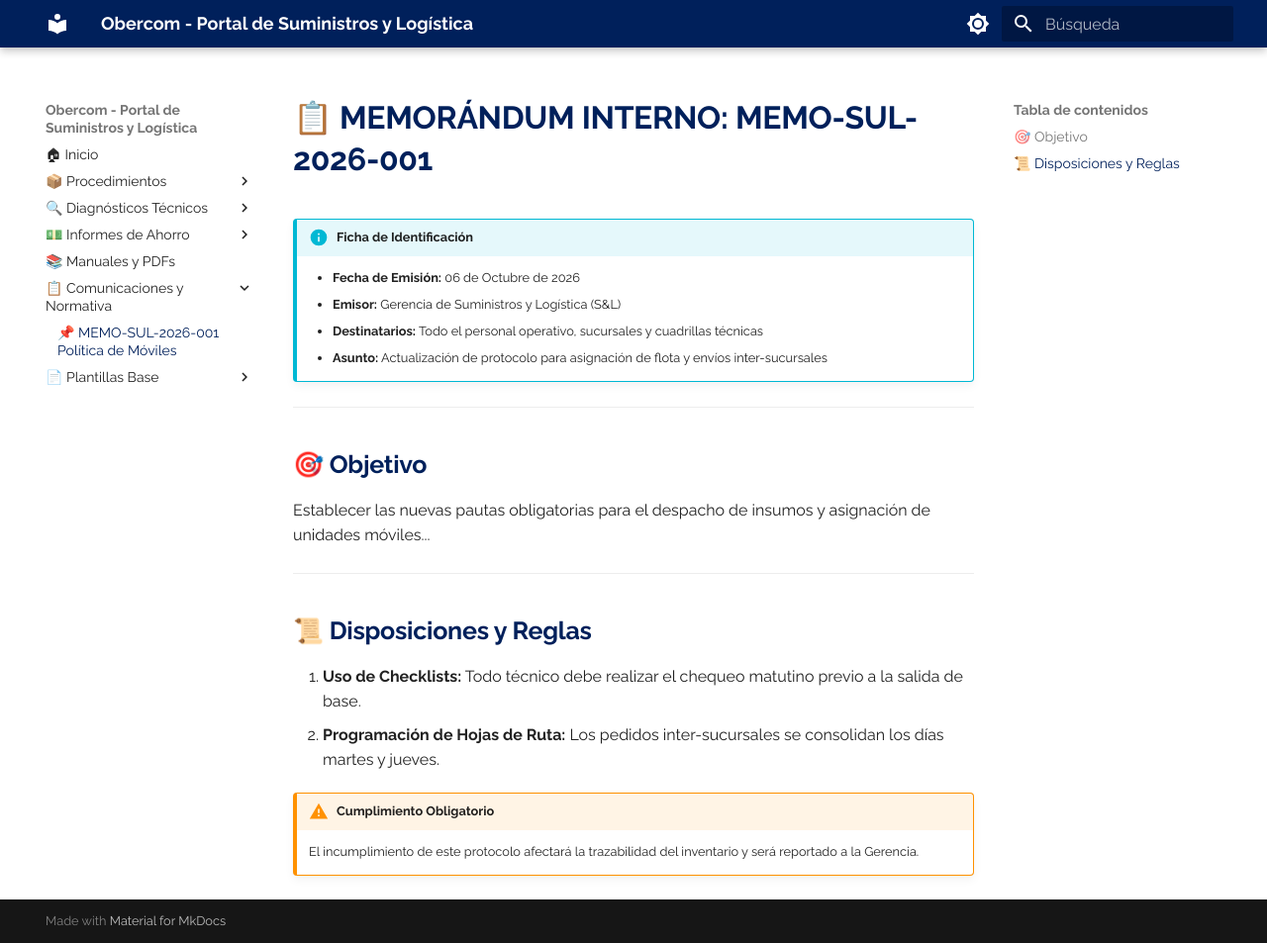
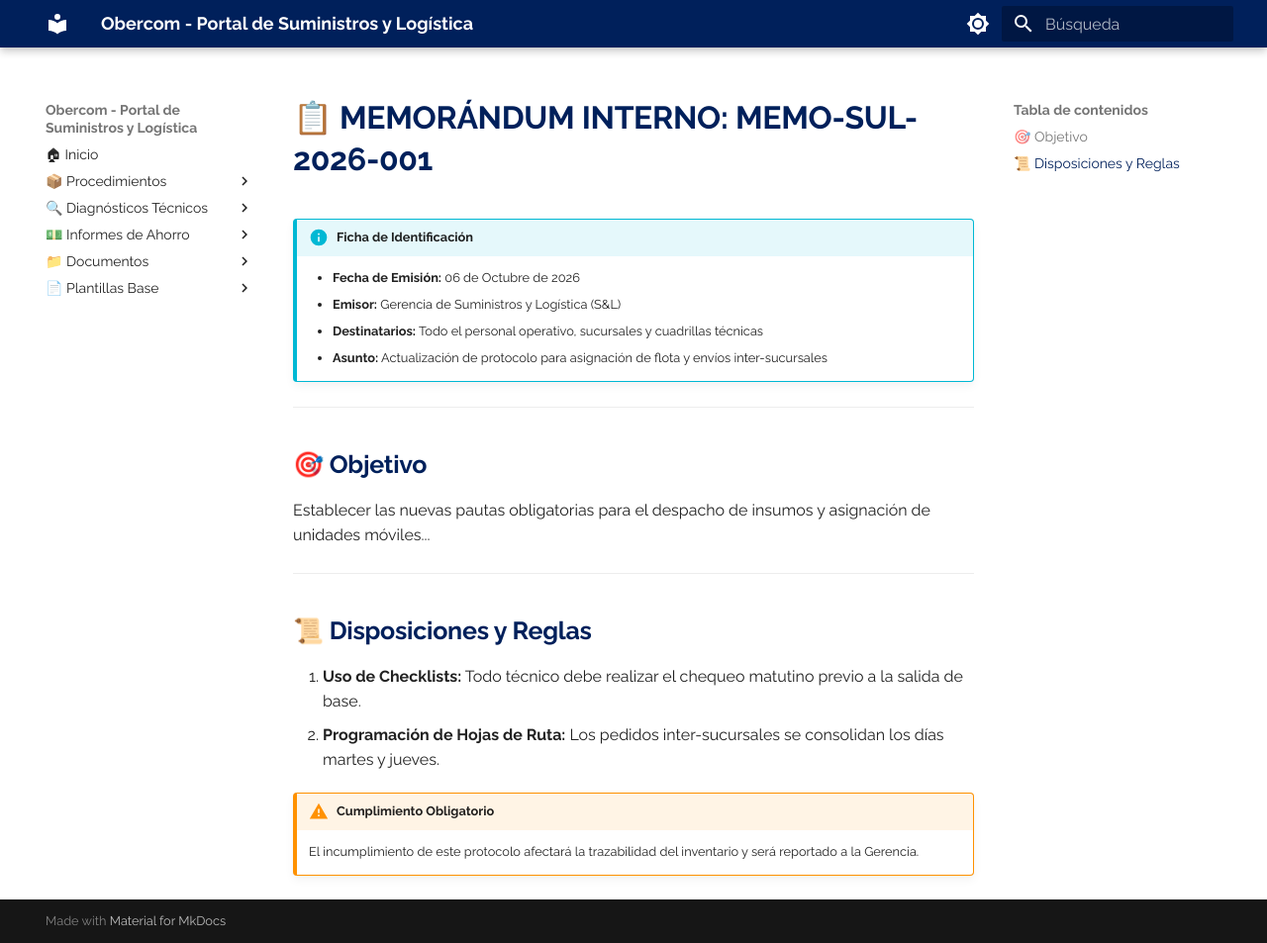
Before and after one commit to elingenierok/procedimientos-isp, an MkDocs documentation site: the page built from docs/comunicaciones/MEMO-SUL-2026-001.md, in a window 1280 px wide and 953 px high. Shown: the whole window at 99% size. Built offline with MkDocs 1.6.1 and Material for MkDocs 9.7.7, drawn with Linux system fonts in a browser that asks for light colours.

Commit message:
Update mkdocs.yml

```diff
--- a/mkdocs.yml
+++ b/mkdocs.yml
@@ -66,10 +66,8 @@ nav:
       - 🧪 DG-EQU-001 Diagnóstico de equipos devueltos: diagnosticos/DG-EQU-001.md
   - 💵 Informes de Ahorro:
       - 📊 Ahorro en Logística Propia: ahorros-logistica/09septiembre.md
-  - 📚 Manuales y PDFs:
-      - 📄 Visor de Manuales: manuales/index.md
-  - 📋 Comunicaciones y Normativa:
-      - 📌 MEMO-SUL-2026-001 Política de Móviles: comunicaciones/MEMO-SUL-2026-001.md
+  - 📁 Documentos:
+      - 📄 Centro de Documentos y PDF: documentos/index.md
   - 📄 Plantillas Base:
       - 📄 Procedimientos: plantilla-base.md
       - 🧪 Diagnósticos: plantilla-diagnostico.md
```
